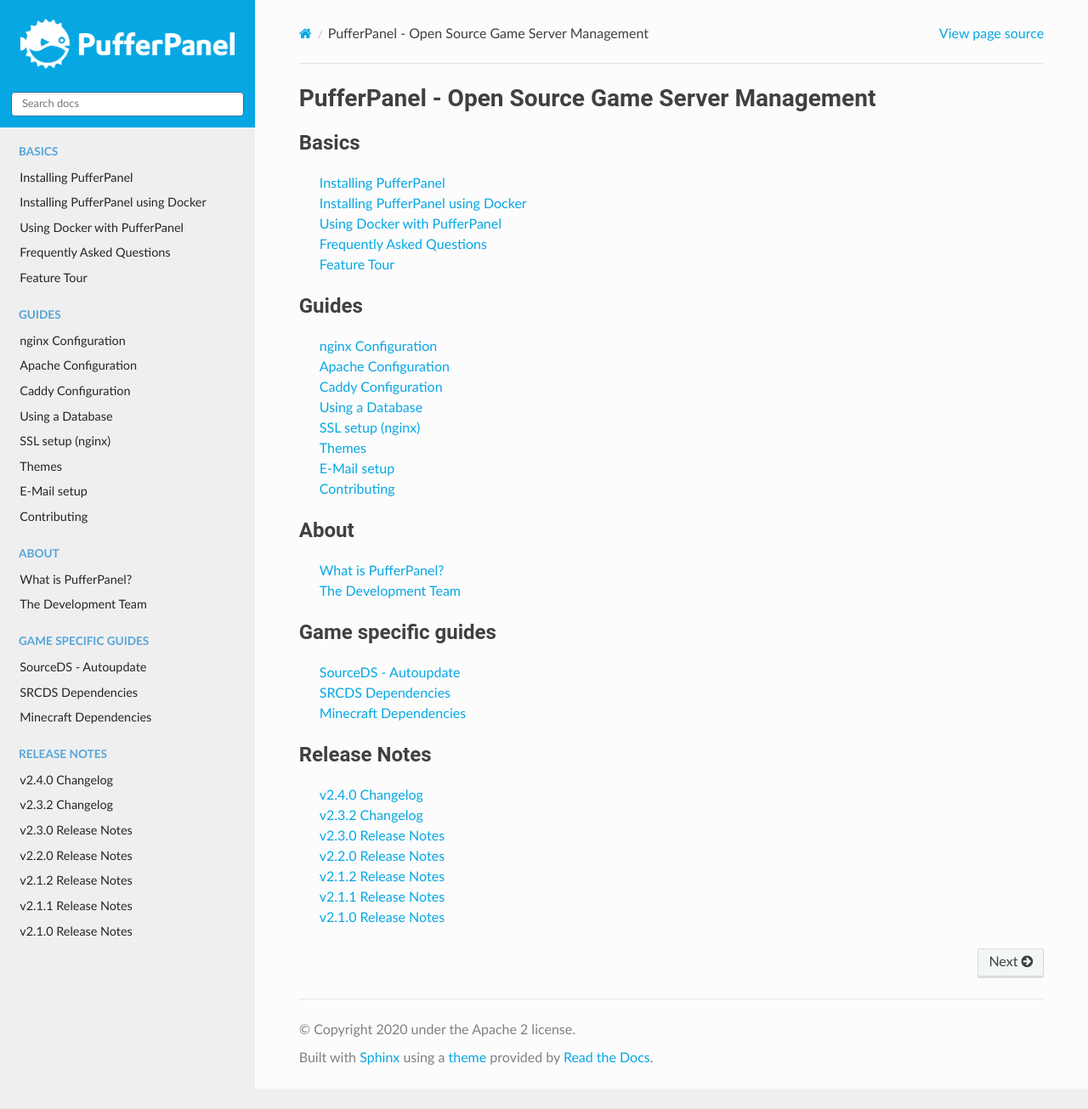
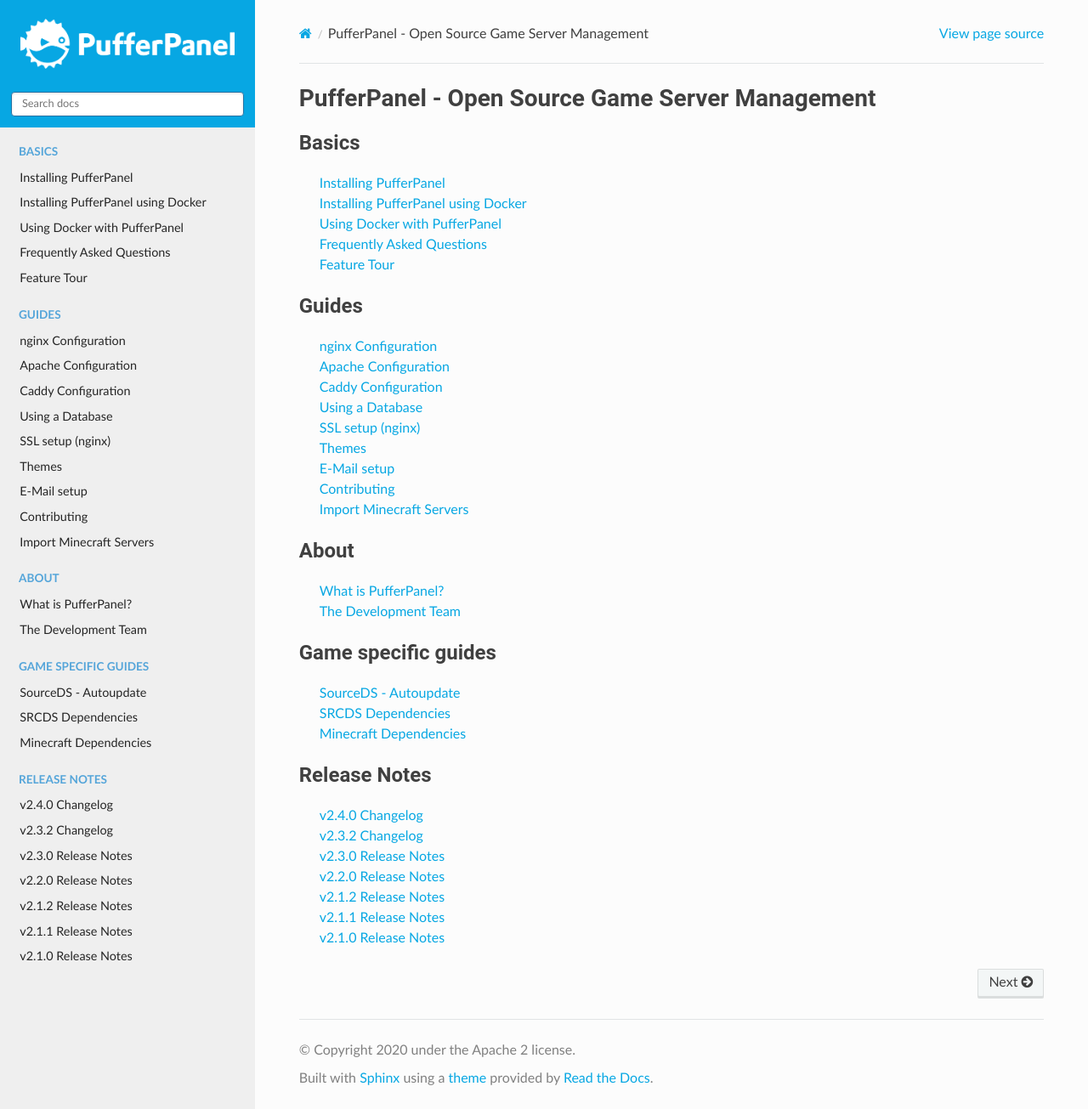
Before and after one commit to pufferpanel/documentation, a Sphinx documentation site: the page built from source/index.rst, in a window 1280 px wide and 1305 px high. Shown: the whole window at 85% size. Built offline with Sphinx 7.4.7 and the Read the Docs theme 2.0.0, drawn with Linux system fonts in a browser that asks for light colours.

Commit message:
Update index.rst

```diff
--- a/source/index.rst
+++ b/source/index.rst
@@ -23,6 +23,7 @@
    guides/themes
    guides/email
    guides/contributing
+   guides/import-minecraft-server
 
 .. toctree::
    :maxdepth: 1
```
